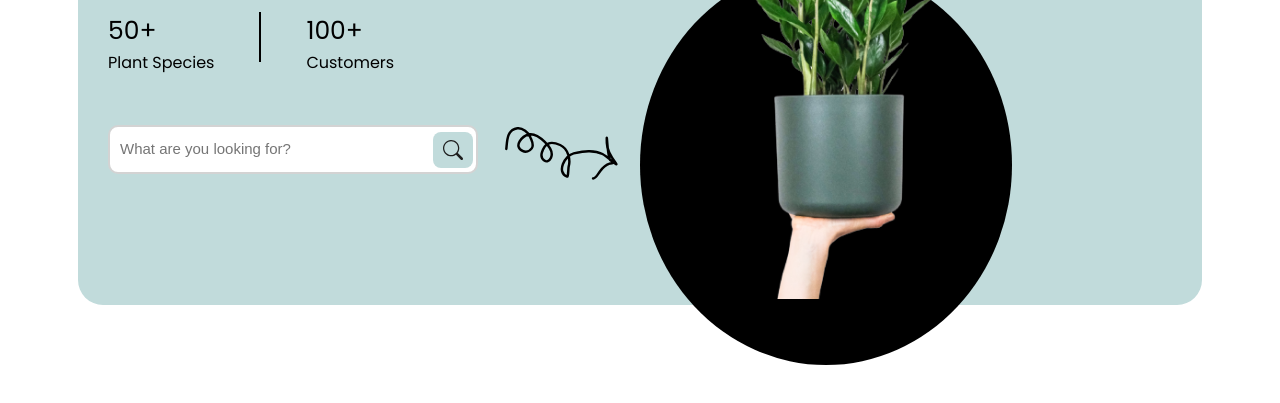
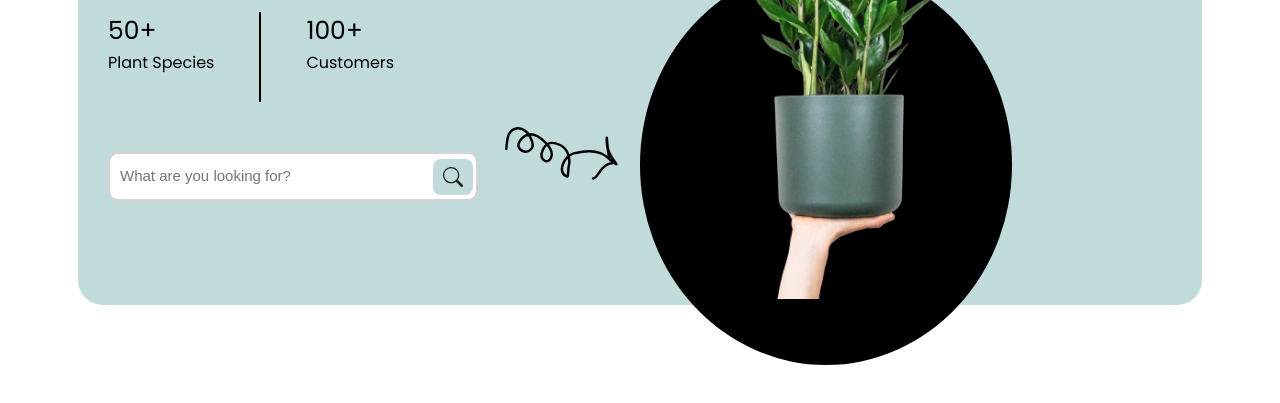
Before and after one commit to michaelperryjnr/code-till-casket-projects, a plain HTML site: page index.html in a window 1280 px wide. Shown: the part 273-676 px from the top of the page. Drawn offline with Linux system fonts and the light colour scheme.

Commit message:
Minor changes

```diff
--- a/index.css
+++ b/index.css
@@ -16,6 +16,7 @@ body {
   justify-content: space-between;
   align-items: center;
   z-index: 100;
+  flex-shrink: 0;
 }
 
 .c-name {
@@ -76,6 +77,7 @@ body {
   border-radius: 25px;
   display: flex;
   flex-direction: row;
+  flex-shrink: 0;
 }
 
 .home-col-1 {
@@ -112,7 +114,7 @@ h1 {
 }
 
 .line-2 {
-  height: 50px;
+  height: 90px;
   width: 2px;
   background-color: black;
 }
@@ -183,7 +185,6 @@ h1 {
   background-color: black;
   position: relative;
   margin-bottom: 90px;
-  z-index: -
 }
 
 .flower-pot {
```
